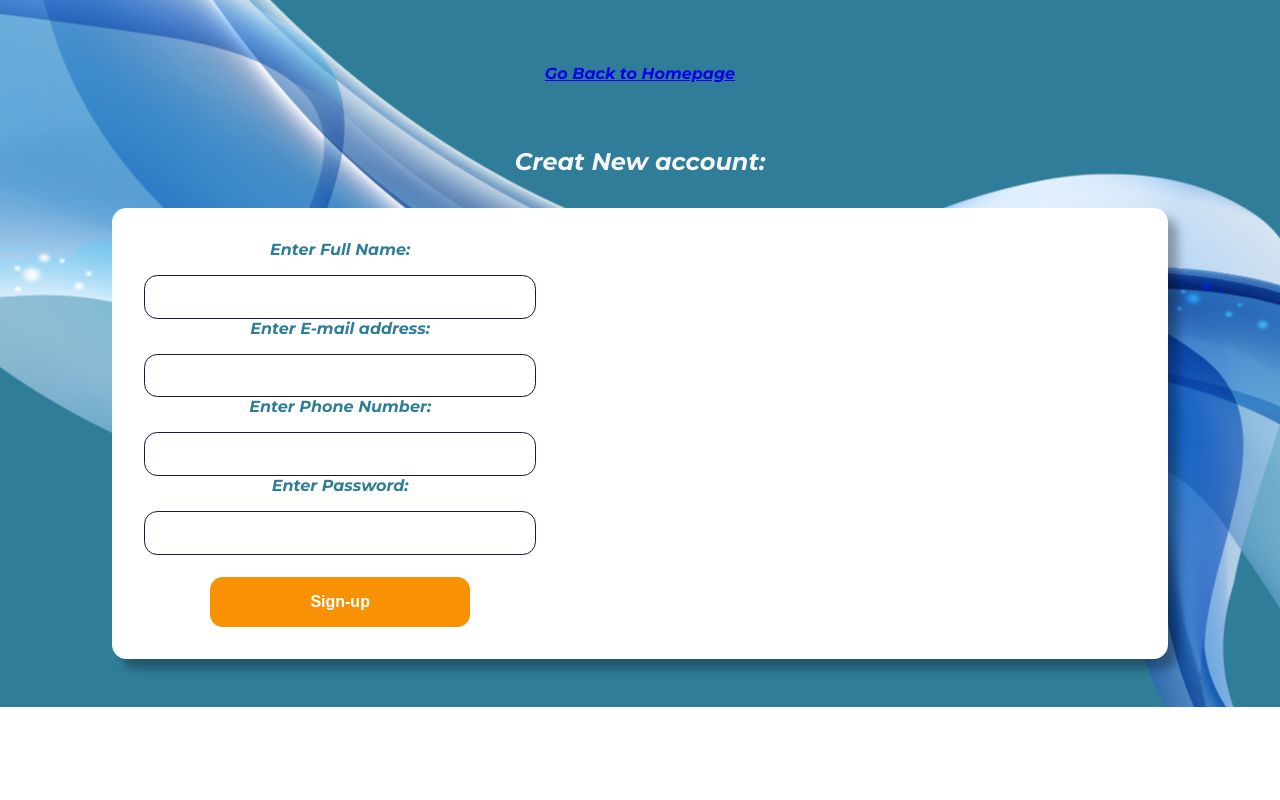
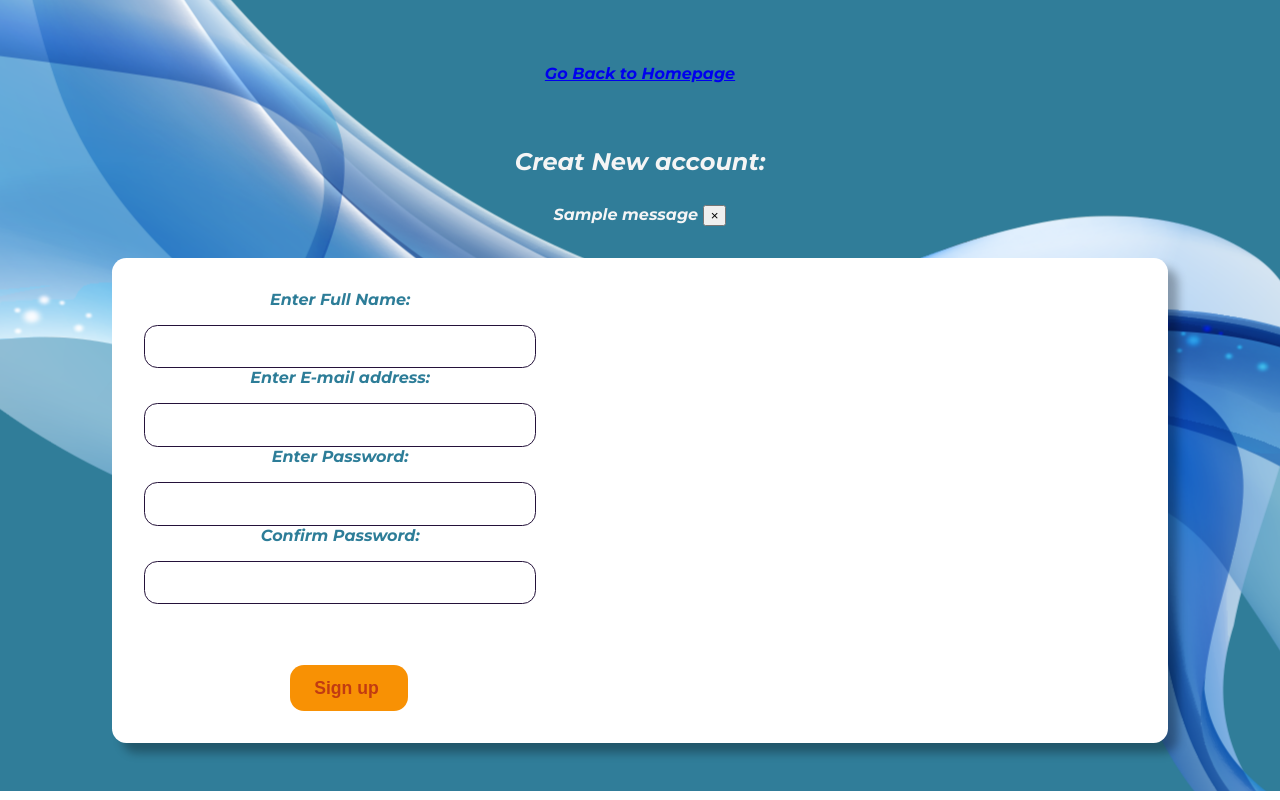
Before and after one commit to owlsrwise/COSC-4353-17390-Group-9, a Flask app: page /home/createacc/ in a window 1280 px wide. Run offline with Flask 2, Linux system fonts and the light colour scheme; one stand-in notice (Sample message) is shown.

Commit message:
adding files

```diff
--- a/app.py
+++ b/app.py
@@ -1,17 +1,48 @@
 
-from flask import Flask, request, render_template
+from flask import Flask, request, render_template , flash
 import fuelQuoteFormValidations
 
 app = Flask(__name__)
 
+app.config['SECRET_KEY'] = 'FSJJSKFJ'
+
+
+
 # --------------Nicole--------------
+@app.route('/', methods = ['GET', 'POST'])
+def home1():
+     data = request.form
+     print(data)
+     return render_template('index.html')
+@app.route('/home/',methods = ['GET','POST'])
+def home():
 
-@app.route('/home/')
-def home():
     return render_template('index.html')            #Run script (python -m flask run) and go to localhost:5000/home
 
-@app.route('/home/createacc/')
+@app.route('/home/createacc/', methods=['GET', 'POST'])
 def createacc():
+    if request.method =='POST':
+        fullname= request.form.get('fullname')
+        print(fullname)
+        email = request.form.get('email')
+        print(email)
+        password1= request.form.get('password1')
+        print(password1)
+        password2=request.form.get('password2')
+        print(password2)
+
+        if len(fullname)<=2:
+            flash('Username must be at least 4 characters',category='error')
+        elif len(email)<=2:
+            flash('email must be greater than 2 character',category='error')
+        elif len(password1) < 4:
+            flash('Password must be at least 4 characters',category = 'error')
+        elif password1 != password2:
+            flash('Passwords do not match ',category='error')
+
+        else:
+            flash('Account Created! go to profile ',category='success')
+
     return render_template('createacc.html')        #Run script (python -m flask run) and go to localhost:5000/home/createacc
 
 # -------------Manuel------------
--- a/static/css/main.css
+++ b/static/css/main.css
@@ -80,7 +80,7 @@ label{
 }
 
 input[type=text] {
-    border: 1px solid gray;
+    border: 1px solid rgb(78, 76, 73);
     width:100%;
     padding: 1em;
     box-sizing: border-box;
@@ -97,6 +97,18 @@ input[type=text] {
     margin-top: .5em;
 }
 
+input[type=submit]{
+    background-color: #F89104;
+    border:none;
+    width: 100%;
+    color: rgb(193, 59, 18);
+    font-weight:bold;
+    padding: 2em 0;
+    border-radius: .8em;
+    font-size: 1.0em;
+    cursor:pointer;
+
+}
 input[type=button]{
     background-color: #F89104;
     border:none;
@@ -109,6 +121,25 @@ input[type=button]{
     cursor:pointer;
 
 }
+
+.button {
+    display: flex;
+    height: 50px;
+    padding: 0;
+    background: #F89104;
+    border: none;
+    outline: none;
+    border-radius: 5px;
+    overflow: hidden;
+    font-family: 'Montserrat', sans-serif;
+    font-size: 16px;
+    font-weight: 500;
+    cursor: pointer;
+  }
+
+  .button:hover {
+    background: #d6902e;
+  }
 
 /*
 .gotoprofile{
@@ -129,6 +160,12 @@ input[type=button]:hover{
 
 
 }
+input[type=submit]:hover{
+    background-color: rgb(216,126,1);
+
+
+}
+
 /*
 .gotoprofile:hover{
     background-color: rgb(216,126,1);
@@ -225,6 +262,16 @@ p {
     }
 
     input[type="button"] {
+        height:fit-content;
+        font-size:1.1em;
+        margin-left:1em;
+        margin-top:2.2em;
+        padding:.7em 0;
+        width:30%;
+
+    }
+
+    input[type="submit"] {
         height:fit-content;
         font-size:1.1em;
         margin-left:1em;
--- a/templates/createacc.html
+++ b/templates/createacc.html
@@ -16,9 +16,25 @@
 
             </header>
             <h4> Creat New account:</h4>
-
+            {% with messages = get_flashed_messages(with_categories=true) %} {% if
+                messages %} {% for category, message in messages %} {% if category ==
+                'error' %}
+                <div class="alert alert-danger alter-dismissable fade show" role="alert">
+                  {{ message }}
+                  <button type="button" class="close" data-dismiss="alert">
+                    <span aria-hidden="true">&times;</span>
+                  </button>
+                </div>
+                {% else %}
+                <div class="alert alert-success alter-dismissable fade show" role="alert">
+                  {{ message }}
+                  <button type="button" class="close" data-dismiss="alert">
+                    <span aria-hidden="true">&times;</span>
+                  </button>
+                </div>
+            {% endif %} {% endfor %}  {% endif %} {% endwith %}
             <div class="form-account">
-                <form action="">
+                <form method = "POST">
                     <div class="form-info">
                       <label for="name"> Enter Full Name:</label>
                       <input type="text2" name= "fullname" id = "fullname">
@@ -26,13 +42,13 @@
                       <label for="Email"> Enter E-mail address:</label>
                       <input type="text2" name= "email" id = "email">
 
-                      <label for="Phone"> Enter Phone Number:</label>
-                      <input type="text2" name= "phone" id = "phone">
+                      <label for="Password1"> Enter Password:</label>
+                      <input type="text2" name= "password1" id = "password1">
 
-                      <label for="password"> Enter Password:</label>
-                      <input type="text2" name= "password" id = "password">
+                      <label for="password2"> Confirm Password:</label>
+                      <input type="text2" name= "password2" id = "password2">
                       <h5> </h5>
-                      <input type="button2" onclick="window.location.href='/home/createprofile';" value="Sign-up" id = "cta-ac">
+                      <input type="submit"  value="Sign up " id="cta-btn">
                     </div>
 
 
```
Also changed, not shown: templates/index.html (+17 -5 lines), tests/login_func.py (added, +26 -0 lines), tests/test_login.py (added, +51 -0 lines).
